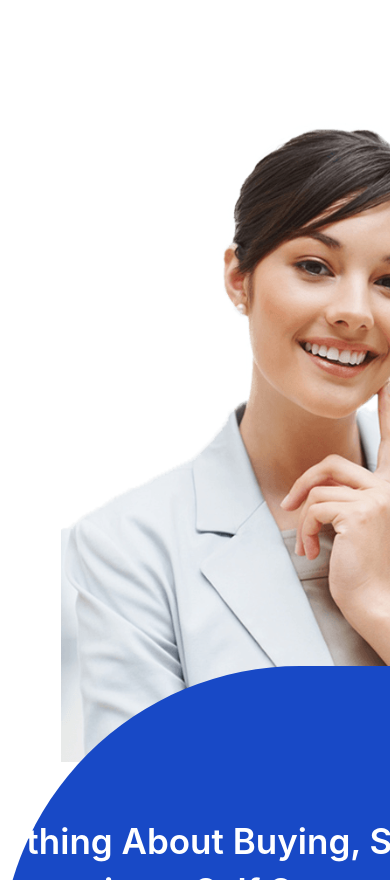
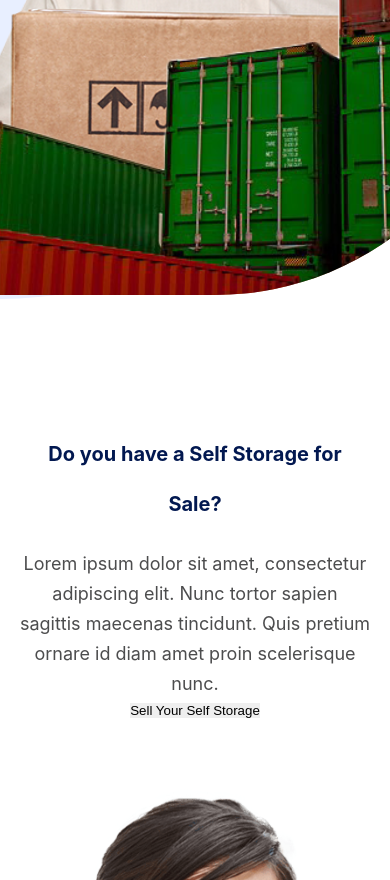
Before and after one commit to evabanegacom/Storage-Figma, a React (Create React App) app: page / in a window 390 px wide. Shown: the part 8540-9420 px from the top of the page. Built offline with nearby package versions, Linux system fonts and the light colour scheme.

Commit message:
implemented storage section

```diff
--- a/src/components/LadyStorage/ladyStorage.css
+++ b/src/components/LadyStorage/ladyStorage.css
@@ -40,5 +40,25 @@ color: rgba(0, 1, 3, 0.7);
 margin-top: 20px;
 }
 
-.storage__div-image img{
-}
+@media only screen and (max-width: 900px){
+    .lady__div {
+      display: flex;
+      flex-direction: column;
+    }
+
+    .storage__div-first {
+      display: flex;
+      width: 90%!important;
+      justify-content: center;
+      align-items: center;
+      text-align: center;
+      margin-bottom: 40px;
+    }
+
+    .storage__div-header {
+      font-weight: 700;
+      font-size: 20px;
+      line-height: 50px!important;
+      color: #021850;
+  }
+  }
--- a/src/components/LearningSection/LearningSection.jsx
+++ b/src/components/LearningSection/LearningSection.jsx
@@ -51,7 +51,7 @@ const LearningSection = () => {
             </Grid>
         </div>
         <div className='learningSection__button-container'>
-       <button>View More Listings</button>
+       <button>Read More</button>
         </div>
     </div>
   )
--- a/src/components/LearningSection/learningSection.css
+++ b/src/components/LearningSection/learningSection.css
@@ -90,8 +90,9 @@
 .learningSection__icon {
   display: flex;
   font-size: 14px;
-  width: 300px;
   margin-top: 20px;
+  padding: 0 10px;
+  justify-content: space-between;
 }
 
 .learningSection__location-text {
@@ -121,20 +122,20 @@ margin-top: 20px;
     align-items: center;
 }
 
-@media only screen and (max-width: 768px) and (min-width: 650px){
-  .gridItem {
-    padding-left: 10px!important;
-  }
+@media only screen and (max-width: 650px){
+    .learningSection__div-header {
+        font-weight: 600;
+        font-size: 25px;
+        line-height: 30px;
+        text-align: center;
+        margin-top: 150px;
+        width: fit-content;
+    }
+
+    .learningSection__div-text {
+        font-weight: 600;
+        line-height: 30px;
+        text-align: center;
+        width: fit-content;
+    }
 }
-
-@media only screen and (max-width: 640px){
-  .gridItem {
-    padding-left: 0!important;
-  }
-}
-
-@media only screen and (max-width: 300px){
-  .learningSection__images {
-    width: 280px;
-  }
-}
--- a/src/components/Storage/storage.css
+++ b/src/components/Storage/storage.css
@@ -45,3 +45,26 @@ margin-top: 20px;
 .storage__div-image img{
   border-radius: 0px 0px 300px 0px;
 }
+
+@media only screen and (max-width: 900px){
+  .storage__div {
+    display: flex;
+    flex-direction: column;
+  }
+
+  .storage__div-first {
+    display: flex;
+    width: 90%!important;
+    justify-content: center;
+    align-items: center;
+    text-align: center;
+    margin-bottom: 40px;
+  }
+
+  .storage__div-header {
+    font-weight: 700;
+    font-size: 20px;
+    line-height: 50px!important;
+    color: #021850;
+}
+}
```
